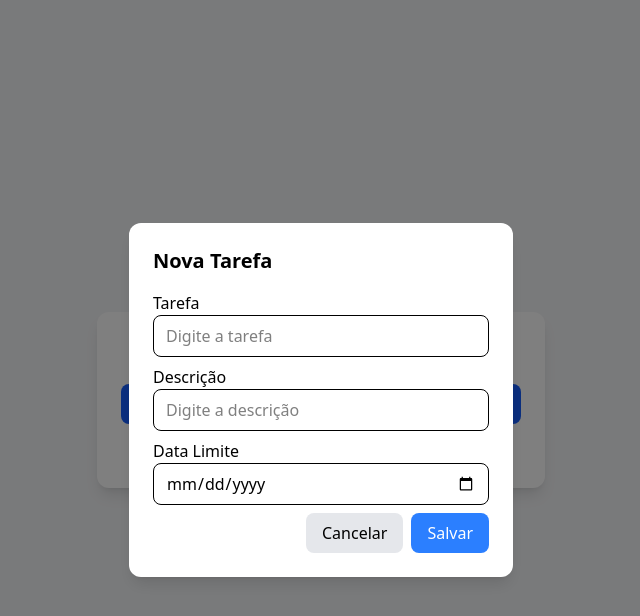
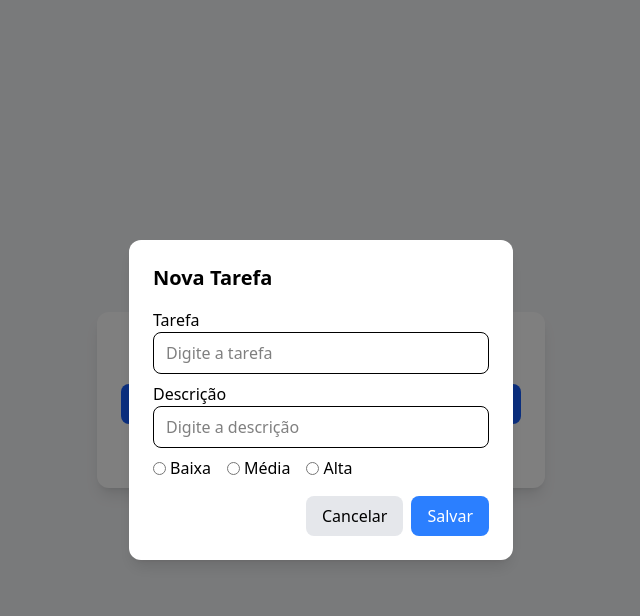
Before and after one commit to felipedegodoy16/todo-typescript, a React (Vite) app: page / in a window 1280 px wide. Both pictures are taken after a click on the button "Nova Tarefa". Shown: the top 616 px of the page, without its empty margins (319-959 px from the left). Built offline with nearby package versions, Linux system fonts and the light colour scheme.

Commit message:
adding priority

```diff
--- a/src/App.tsx
+++ b/src/App.tsx
@@ -49,6 +49,7 @@ function App() {
                     tasks={tasks}
                     removeTask={removeTask}
                     reOpenTask={reOpenTask}
+                    editTask={editTask}
                     concludeTask={concludeTask}
                     openInfosModal={openInfosModal}
                 />
--- a/src/components/InfosModal.tsx
+++ b/src/components/InfosModal.tsx
@@ -28,15 +28,35 @@ function InfosModal({
             }}
         >
             <div className="bg-white rounded-xl p-6 w-full max-w-sm shadow-lg m-4 grid gap-5">
-                <h2 className="text-gray-800 text-xl font-bold text-center">
-                    {task.text}
+                <h2 className="text-gray-800 text-xl font-bold text-center flex items-center gap-2">
+                    {task.priority === 'high' ? (
+                        <span className="w-3 h-3 bg-red-500 rounded-full"></span>
+                    ) : task.priority === 'medium' ? (
+                        <span className="w-3 h-3 bg-yellow-500 rounded-full"></span>
+                    ) : (
+                        <span className="w-3 h-3 bg-green-500 rounded-full"></span>
+                    )}
+                    {task.concluded ? (
+                        <span className="font-bold line-through text-gray-400">
+                            {task.text}
+                        </span>
+                    ) : (
+                        <span className="font-bold text-gray-700">
+                            {task.text}
+                        </span>
+                    )}
                 </h2>
 
                 <div className="grid gap-2 border-t pt-5 border-b pb-5 border-gray-300">
-                    <p>Descrição: {task.description}</p>
-                    <p>Criada em: {task.createdAt}</p>
-                    <p>Limite: {task.limitDate}</p>
-                    {task.concluded && <p>Concluída em: {task.concludedAt}</p>}
+                    <p className="text-gray-700">
+                        Descrição: {task.description}
+                    </p>
+                    <p className="text-gray-700">Criada em: {task.createdAt}</p>
+                    {task.concluded && (
+                        <p className="text-gray-700">
+                            Concluída em: {task.concludedAt}
+                        </p>
+                    )}
                     <p>
                         {task.concluded ? (
                             <span className="text-sky-950 bg-sky-400 py-1 px-2 rounded">
--- a/src/components/TaskModal.tsx
+++ b/src/components/TaskModal.tsx
@@ -7,7 +7,7 @@ interface TaskModalProps {
         id: number,
         text: string,
         description: string,
-        limitDate: string,
+        priority: string,
         concluded: boolean
     ) => void;
     task: Task | null;
@@ -18,18 +18,21 @@ function TaskModal({ onClose, onAddTask, task }: TaskModalProps) {
     const [description, setDescription] = useState<string>(
         task?.description ?? ''
     );
-    const [limitDate, setLimitDate] = useState<string>(task?.limitDate ?? '');
+    const [priority, setPriority] = useState<string>(task?.priority ?? 'Baixa');
     const id = task?.id ?? -1;
     const concluded = task?.concluded ?? false;
 
     function handleSubmit(e: React.FormEvent) {
         e.preventDefault();
 
+        console.log(priority);
+
         if (!text.trim()) return;
 
-        onAddTask(id, text, description, limitDate, concluded);
+        onAddTask(id, text, description, priority, concluded);
         setText('');
         setDescription('');
+        setPriority('');
         onClose();
     }
 
@@ -70,6 +73,52 @@ function TaskModal({ onClose, onAddTask, task }: TaskModalProps) {
                         />
                     </div>
 
+                    <div className="flex gap-4">
+                        <div className="flex gap-1 items-center">
+                            <input
+                                id="down"
+                                name="priority"
+                                type="radio"
+                                value="down"
+                                className="flex-1 border rounded-lg px-3 py-2 focus:outline-none focus:ring-2 focus:ring-blue-500 cursor-pointer"
+                                checked={priority === 'down'}
+                                onChange={(e) => setPriority(e.target.value)}
+                            />
+                            <label htmlFor="down" className="cursor-pointer">
+                                Baixa
+                            </label>
+                        </div>
+                        <div className="flex gap-1 items-center">
+                            <input
+                                id="medium"
+                                name="priority"
+                                type="radio"
+                                value="medium"
+                                className="flex-1 border rounded-lg px-3 py-2 focus:outline-none focus:ring-2 focus:ring-blue-500 cursor-pointer"
+                                checked={priority === 'medium'}
+                                onChange={(e) => setPriority(e.target.value)}
+                            />
+                            <label htmlFor="medium" className="cursor-pointer">
+                                Média
+                            </label>
+                        </div>
+                        <div className="flex gap-1 items-center">
+                            <input
+                                id="high"
+                                name="priority"
+                                type="radio"
+                                value="high"
+                                className="flex-1 border rounded-lg px-3 py-2 focus:outline-none focus:ring-2 focus:ring-blue-500 cursor-pointer"
+                                checked={priority === 'high'}
+                                onChange={(e) => setPriority(e.target.value)}
+                            />
+                            <label htmlFor="high" className="cursor-pointer">
+                                Alta
+                            </label>
+                        </div>
+                    </div>
+
+                    {/* <div className="flex gap-2 *:flex-1">
                         <div className="flex flex-col mb-2">
                             <label htmlFor="limitDate">Data Limite</label>
                             <input
@@ -82,18 +131,31 @@ function TaskModal({ onClose, onAddTask, task }: TaskModalProps) {
                             />
                         </div>
 
-                    <div className="flex justify-end gap-2">
+                        <div className="flex flex-col mb-2">
+                            <label htmlFor="limitHour">Horário Limite</label>
+                            <input
+                                id="limitHour"
+                                type="time"
+                                placeholder="Digite o horário limite"
+                                value={limitHour}
+                                onChange={(e) => setLimitHour(e.target.value)}
+                                className="flex-1 border rounded-lg px-3 py-2 focus:outline-none focus:ring-2 focus:ring-blue-500"
+                            />
+                        </div>
+                    </div> */}
+
+                    <div className="flex justify-end gap-2 mt-4">
                         <button
                             type="button"
                             onClick={onClose}
-                            className="px-4 py-2 rounded-lg bg-gray-200 hover:bg-gray-300"
+                            className="px-4 py-2 rounded-lg bg-gray-200 hover:bg-gray-300 transition-bg duration-200 cursor-pointer"
                         >
                             Cancelar
                         </button>
 
                         <button
                             type="submit"
-                            className="px-4 py-2 rounded-lg bg-blue-500 text-white hover:bg-blue-600"
+                            className="px-4 py-2 rounded-lg bg-blue-500 text-white hover:bg-blue-600 transition-bg duration-200 cursor-pointer"
                         >
                             Salvar
                         </button>
--- a/src/hooks/useTasks.ts
+++ b/src/hooks/useTasks.ts
@@ -10,7 +10,7 @@ export function useTasks() {
         id: number,
         text: string,
         description: string,
-        limitDate: string,
+        priority: string,
         concluded: boolean
     ) {
         if (id === -1) {
@@ -18,7 +18,7 @@ export function useTasks() {
                 id: Date.now(),
                 text,
                 description,
-                limitDate,
+                priority,
                 concluded,
                 createdAt: new Date().toLocaleString('pt-BR'),
             };
@@ -29,7 +29,7 @@ export function useTasks() {
                 id,
                 text,
                 description,
-                limitDate,
+                priority,
                 concluded,
                 createdAt: new Date().toLocaleString('pt-BR'),
             };
--- a/src/types/Task.tsx
+++ b/src/types/Task.tsx
@@ -2,7 +2,7 @@ export interface Task {
     id: number;
     text: string;
     description: string;
-    limitDate: string;
+    priority: string;
     concluded: boolean;
     createdAt: string;
     concludedAt?: string;
```
Also changed, not shown: src/components/TaskList.tsx (+29 -12 lines). Lines whose indentation alone changed are shown as unchanged.
